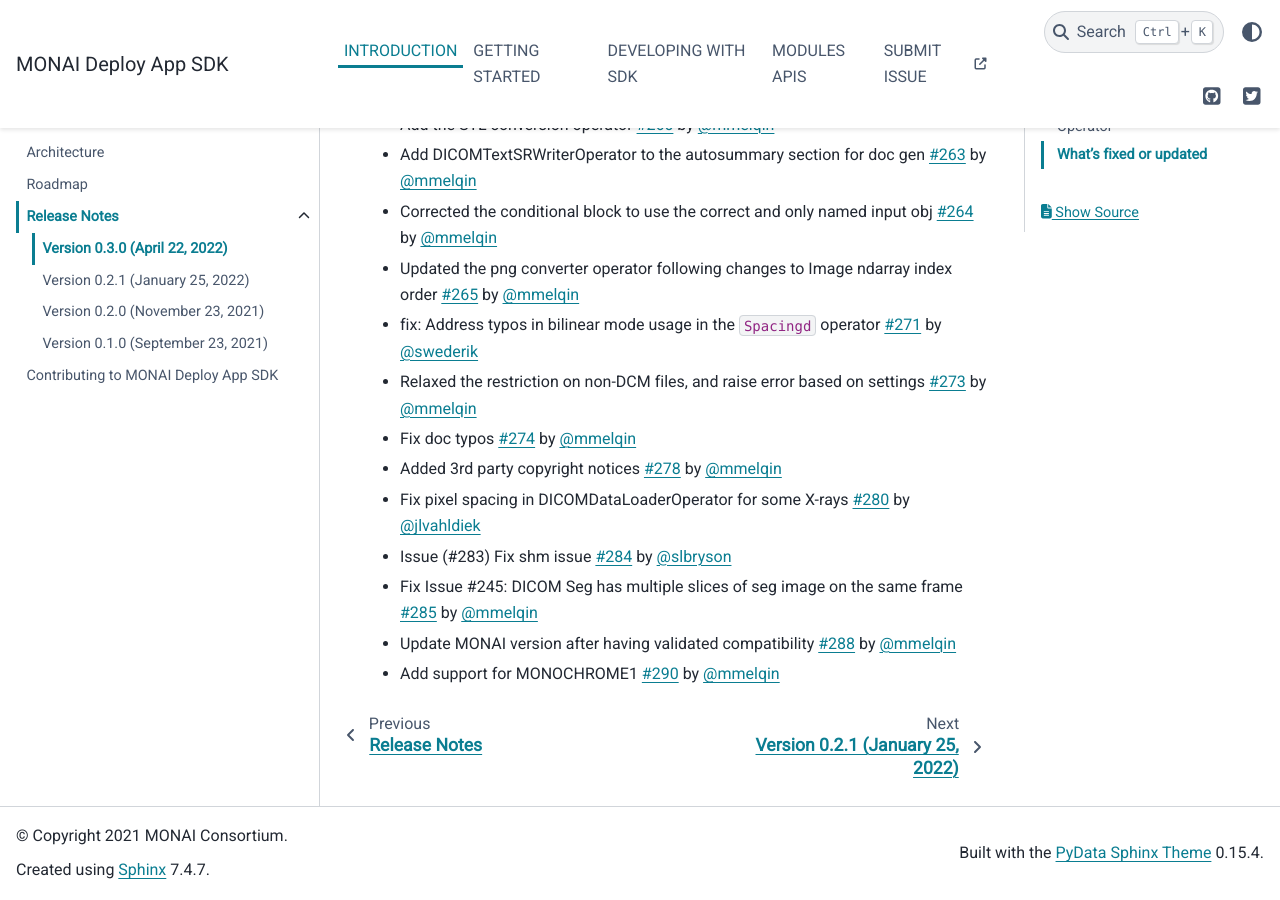
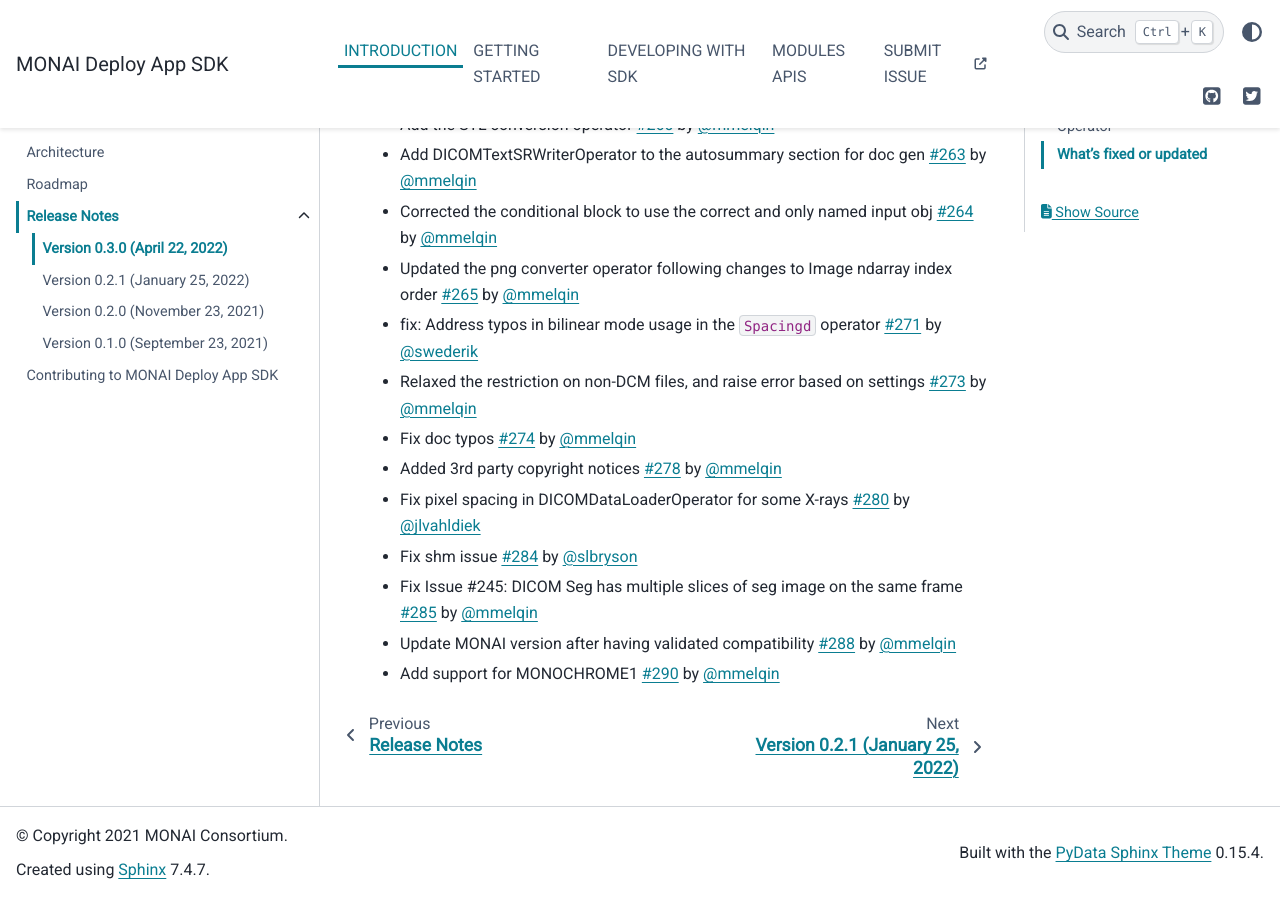
Before and after one commit to Project-MONAI/monai-deploy-app-sdk, a Sphinx documentation site: the page built from docs/source/release_notes/v0.3.0.md, in a window 1280 px wide and 900 px high, scrolled down 1201 px. Built offline with Sphinx 7.4.7 and the PyData theme 0.15.4, drawn with Linux system fonts in a browser that asks for light colours; some web fonts are replaced; pages that are not in the unit, such as notebooks, are missing from menus; the version number could not be read and is left out.

Commit message:
Formatting v0.3.0 release note
Signed-off-by: Gigon Bae <gbae@nvidia.com>

```diff
--- a/docs/source/release_notes/v0.3.0.md
+++ b/docs/source/release_notes/v0.3.0.md
@@ -9,13 +9,17 @@
 Please let us know how you like it and what could be improved by [submitting an issue](https://github.com/Project-MONAI/monai-deploy-app-sdk/issues/new/choose) or [asking questions](https://github.com/Project-MONAI/monai-deploy-app-sdk/discussions)
 
 ## What's new
+
 ### Clara Viz Operator
+
 This operator uses [Clara Viz](https://pypi.org/project/clara-viz/) to provide interactive view of a 3D volume including segmentation mask. A [tutorial](https://github.com/Project-MONAI/monai-deploy-app-sdk/blob/main/notebooks/tutorials/03_segmentation_viz_app.ipynb) is provided to demonstrate how to use this new operator in an application, e.g., a typical segmentation inference application.
 
 ### STL Surface Mesh Conversion Operator
+
 This operator converts a volume image to surface mesh, in [STL file format](https://en.wikipedia.org/wiki/STL_(file_format)). Its API allows the client to control if smoothing needs to be applied, and if only keeping the largest connected component; the latter is useful when muliple disjoint segments are in a volume image, and the application needs to control if all or only the largest to be included in the output.
 
 ### What's fixed or updated
+
 - [The AI Spleen Segmentation](https://github.com/Project-MONAI/monai-deploy-app-sdk/tree/main/examples/apps/ai_spleen_seg_app) application is updated to include the STL conversion operator for surface mesh output
 - [The AI UNETR Segmentation](https://github.com/Project-MONAI/monai-deploy-app-sdk/blob/main/examples/apps/ai_unetr_seg_app/app.py) is updated to include the STL conversion operator, in lieu of the [DICOM Segmentation Writer](https://github.com/Project-MONAI/monai-deploy-app-sdk/blob/main/monai/deploy/operators/dicom_seg_writer_operator.py). This is because that the model outputs 13 labeled segments, exceeding the maximum of 8 supported by the [DICOM Segmentation Writer](https://github.com/Project-MONAI/monai-deploy-app-sdk/blob/main/monai/deploy/operators/dicom_seg_writer_operator.py)
 - Add Clara Viz operator [#235](https://github.com/Project-MONAI/monai-deploy-app-sdk/pull/235) by [@AndreasHeumann](https://github.com/AndreasHeumann)
@@ -30,7 +34,7 @@
 - Fix doc typos [#274](https://github.com/Project-MONAI/monai-deploy-app-sdk/pull/274) by [@mmelqin](https://github.com/MMelQin)
 - Added 3rd party copyright notices [#278](https://github.com/Project-MONAI/monai-deploy-app-sdk/pull/278) by [@mmelqin](https://github.com/MMelQin)
 - Fix pixel spacing in DICOMDataLoaderOperator for some X-rays [#280](https://github.com/Project-MONAI/monai-deploy-app-sdk/pull/280) by [@jlvahldiek](https://github.com/jlvahldiek)
-- Issue (#283) Fix shm issue [#284](https://github.com/Project-MONAI/monai-deploy-app-sdk/pull/284) by [@slbryson](https://github.com/slbryson)
+- Fix shm issue [#284](https://github.com/Project-MONAI/monai-deploy-app-sdk/pull/284) by [@slbryson](https://github.com/slbryson)
 - Fix Issue #245: DICOM Seg has multiple slices of seg image on the same frame [#285](https://github.com/Project-MONAI/monai-deploy-app-sdk/pull/285) by [@mmelqin](https://github.com/MMelQin)
 - Update MONAI version after having validated compatibility [#288](https://github.com/Project-MONAI/monai-deploy-app-sdk/pull/288) by [@mmelqin](https://github.com/MMelQin)
 - Add support for MONOCHROME1 [#290](https://github.com/Project-MONAI/monai-deploy-app-sdk/pull/290) by [@mmelqin](https://github.com/MMelQin)
```
